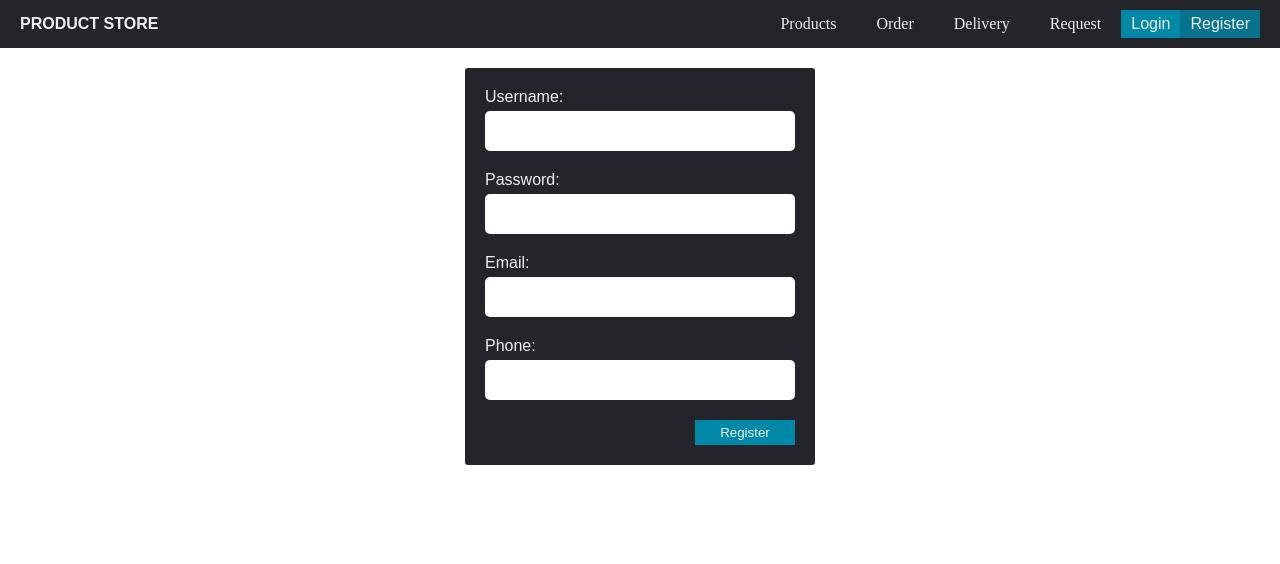
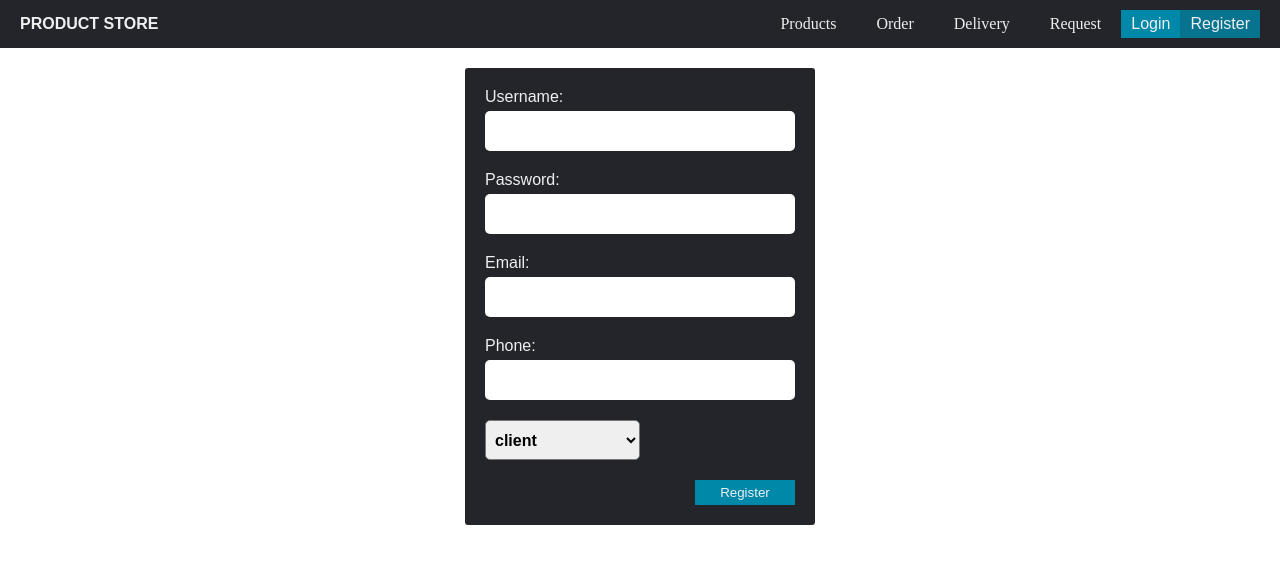
Before and after one commit to anton-tutolmin/productStore, a React app in the folder frontend/: page / in a window 1280 px wide. Both pictures are taken after a click on the button "Register". Shown: the top 564 px of the page. Built offline with nearby package versions, Linux system fonts and the light colour scheme.

Commit message:
added setting user type

```diff
--- a/frontend/src/components/forms/register/registerForm.jsx
+++ b/frontend/src/components/forms/register/registerForm.jsx
@@ -1,6 +1,7 @@
 import React from 'react';
 import { CardButton } from '../../buttons/cardButton.jsx';
 import { Input } from '../../inputs/input.jsx';
+import { Select } from '../../selects/selectType.jsx';
 import './registerForm.sass';
 
 export const RegisterForm = (props) => {
@@ -13,7 +14,9 @@ export const RegisterForm = (props) => {
     onPasswordChange,
     onEmailChange,
     onPhoneChange,
+    onTypeChange,
     submit,
+    userType,
   } = props;
 
   return (
@@ -43,6 +46,7 @@ export const RegisterForm = (props) => {
           type="phone"
           onChange={onPhoneChange}
         />
+        <Select onChange={onTypeChange} value={userType} />
         <CardButton label="Register" onClick={submit} />
       </form>
     </div>
--- /dev/null
+++ b/frontend/src/components/selects/selectType.jsx
@@ -0,0 +1,16 @@
+import React from 'react';
+import './selectType.sass';
+
+export const Select = (props) => {
+  const { onChange, value } = props;
+  return (
+    <select
+      className="register__select"
+      onChange={onChange}
+      value={value}
+    >
+      <option value="client">client</option>
+      <option value="curier">curier</option>
+    </select>
+  );
+};
--- /dev/null
+++ b/frontend/src/components/selects/selectType.sass
@@ -0,0 +1,8 @@
+.register__select
+  height: 40px
+  width: 50%
+  margin-bottom: 20px
+  border-radius: 5px
+  font-size: 1rem
+  padding: 5px
+  font-weight: bold
--- a/frontend/src/scenes/register/register.jsx
+++ b/frontend/src/scenes/register/register.jsx
@@ -10,7 +10,7 @@ const initialState = {
   password: '',
   email: '',
   phone: '',
-  type: 1,
+  type: 'client',
 };
 
 const reducer = (state, action) => {
@@ -23,6 +23,8 @@ const reducer = (state, action) => {
       return { ...state, email: action.payload };
     case 'CHANGE_PHONE':
       return { ...state, phone: action.payload };
+    case 'CHANGE_TYPE':
+      return { ...state, type: action.payload };
     default:
       return state;
   }
@@ -51,18 +53,30 @@ const Register = (props) => {
     dispatch({ type: 'CHANGE_PHONE', payload: e.target.value });
   };
 
+  const onTypeChange = (e) => {
+    e.preventDefault();
+    dispatch({ type: 'CHANGE_TYPE', payload: e.target.value });
+  };
+
   const isValid = () => {
     return (
       validator.isValidUsername(state.username) &&
       validator.isValidPassword(state.password) &&
       validator.isValidEmail(state.email) &&
-      validator.isValidPhone(state.phone)
+      validator.isValidPhone(state.phone) &&
+      validator.isValidType(state.type)
     );
   };
 
   const submit = () => {
-    if (!isValid()) props.showError('Wrong filled fields');
-    else props.submit({ ...state });
+    if (!isValid()) {
+      props.showError('Wrong filled fields');
+    } else {
+      props.submit({
+        ...state,
+        type: state.type === 'client' ? 1 : 2,
+      });
+    }
   };
 
   return (
@@ -75,7 +89,9 @@ const Register = (props) => {
       onPasswordChange={onPasswordChange}
       onEmailChange={onEmailChange}
       onPhoneChange={onPhoneChange}
+      onTypeChange={onTypeChange}
       submit={submit}
+      userType={state.type}
     />
   );
 };
--- a/frontend/src/store/actions/async/order.js
+++ b/frontend/src/store/actions/async/order.js
@@ -1,4 +1,4 @@
-import agent from '../../../utils/agent/order';
+import agent from '../../../utils/agent/orders';
 import {
   addNotification,
   removeFromCart,
@@ -17,3 +17,7 @@ export const doOrderProduct = (product, indexInCart) => {
     }
   };
 };
+
+// export const doLoadOrders = (userId) => {
+//   return async (dispatch) => {};
+// };
--- a/frontend/src/utils/agent/order.js
+++ /dev/null
@@ -1,15 +0,0 @@
-import axios from 'axios';
-
-const order = async (productId) => {
-  const response = await axios({
-    method: 'POST',
-    url: '/api/orders/',
-    data: { productId },
-    headers: {
-      authorization: `Bearer ${localStorage.getItem('token')}`,
-    },
-  });
-  return response.data;
-};
-
-export default { order };
--- a/frontend/src/utils/agent/orders.js
+++ b/frontend/src/utils/agent/orders.js
@@ -1,3 +1,20 @@
 import axios from 'axios';
 
-const load = () => {};
+const order = async (productId) => {
+  const response = await axios({
+    method: 'POST',
+    url: '/api/orders/',
+    data: { productId },
+    headers: {
+      authorization: `Bearer ${localStorage.getItem('token')}`,
+    },
+  });
+  return response.data;
+};
+
+const load = async (userId) => {
+  const response = await axios.get(`/api/users/${userId}/orders`);
+  return response;
+};
+
+export default { order, load };
--- a/frontend/src/utils/validator/user.js
+++ b/frontend/src/utils/validator/user.js
@@ -18,10 +18,15 @@ function isValidBalance(balance) {
   return balance && typeof +balance === 'number' && +balance > 0;
 }
 
+function isValidType(type) {
+  return type === 'client' || type === 'curier';
+}
+
 export default {
   isValidUsername,
   isValidPassword,
   isValidEmail,
   isValidPhone,
   isValidBalance,
+  isValidType,
 };
```
